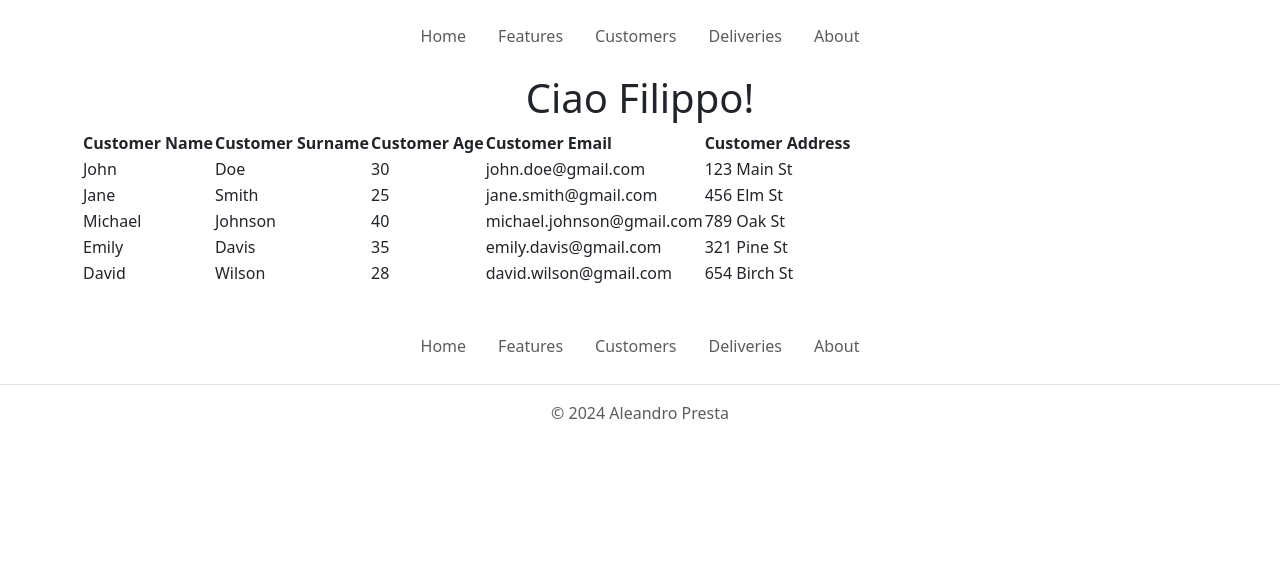
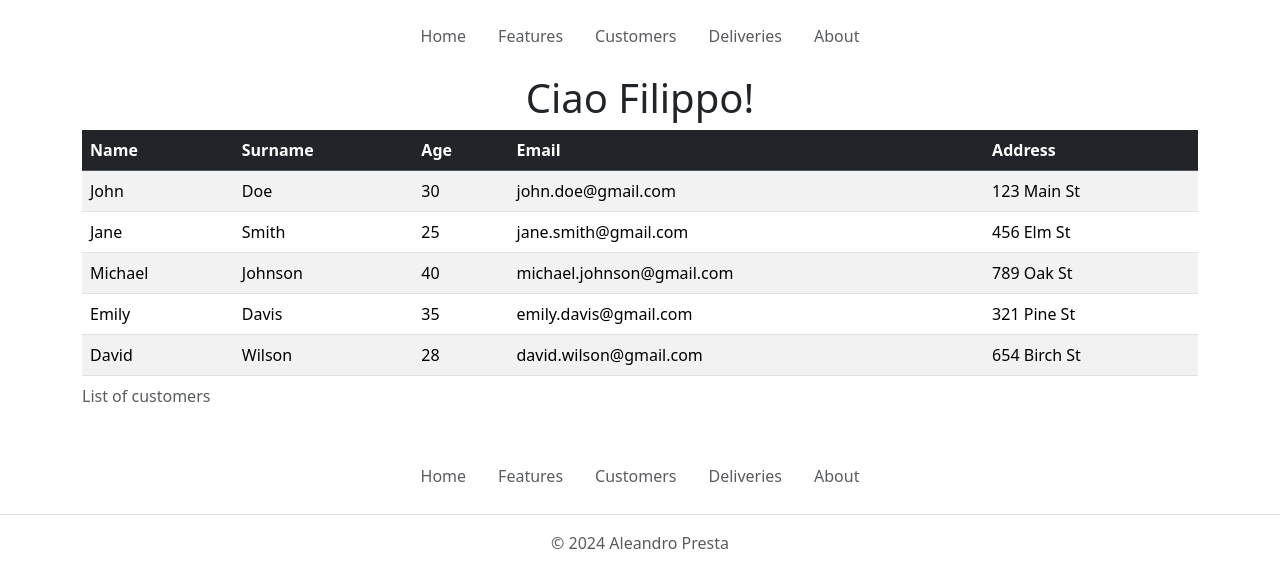
Before and after one commit to AleandroPresta/delivery-manager, an Angular app in the folder frontend/delivery-manager-frontend/: page / in a window 1280 px wide. Shown: the top 588 px of the page. Built offline with nearby package versions, Linux system fonts and the light colour scheme.

Commit message:
chore: Update customers-list component table structure
Refactor the HTML structure of the customers-list component table to improve readability and adhere to the established table conventions.

```diff
--- a/frontend/delivery-manager-frontend/src/app/customers-list/customers-list.component.html
+++ b/frontend/delivery-manager-frontend/src/app/customers-list/customers-list.component.html
@@ -1,16 +1,21 @@
-<table>
-    <tr>
-        <th>Customer Name</th>
-        <th>Customer Surname</th>
-        <th>Customer Age</th>
-        <th>Customer Email</th>
-        <th>Customer Address</th>
-    </tr>
-    <tr *ngFor="let customer of customers">
+<table class="table table-striped table-hover table-responsive">
+    <caption>List of customers</caption>
+    <thead class="table-dark">
+        <tr>
+            <th>Name</th>
+            <th>Surname</th>
+            <th>Age</th>
+            <th>Email</th>
+            <th>Address</th>
+        </tr>
+    </thead>
+    <tbody>
+        <tr *ngFor="let customer of customers">
         <td>{{ customer.name }}</td>
         <td>{{ customer.surname }}</td>
         <td>{{ customer.age }}</td>
         <td>{{ customer.email }}</td>
         <td>{{ customer.address }}</td>
     </tr>
+    </tbody>
 </table>
```
